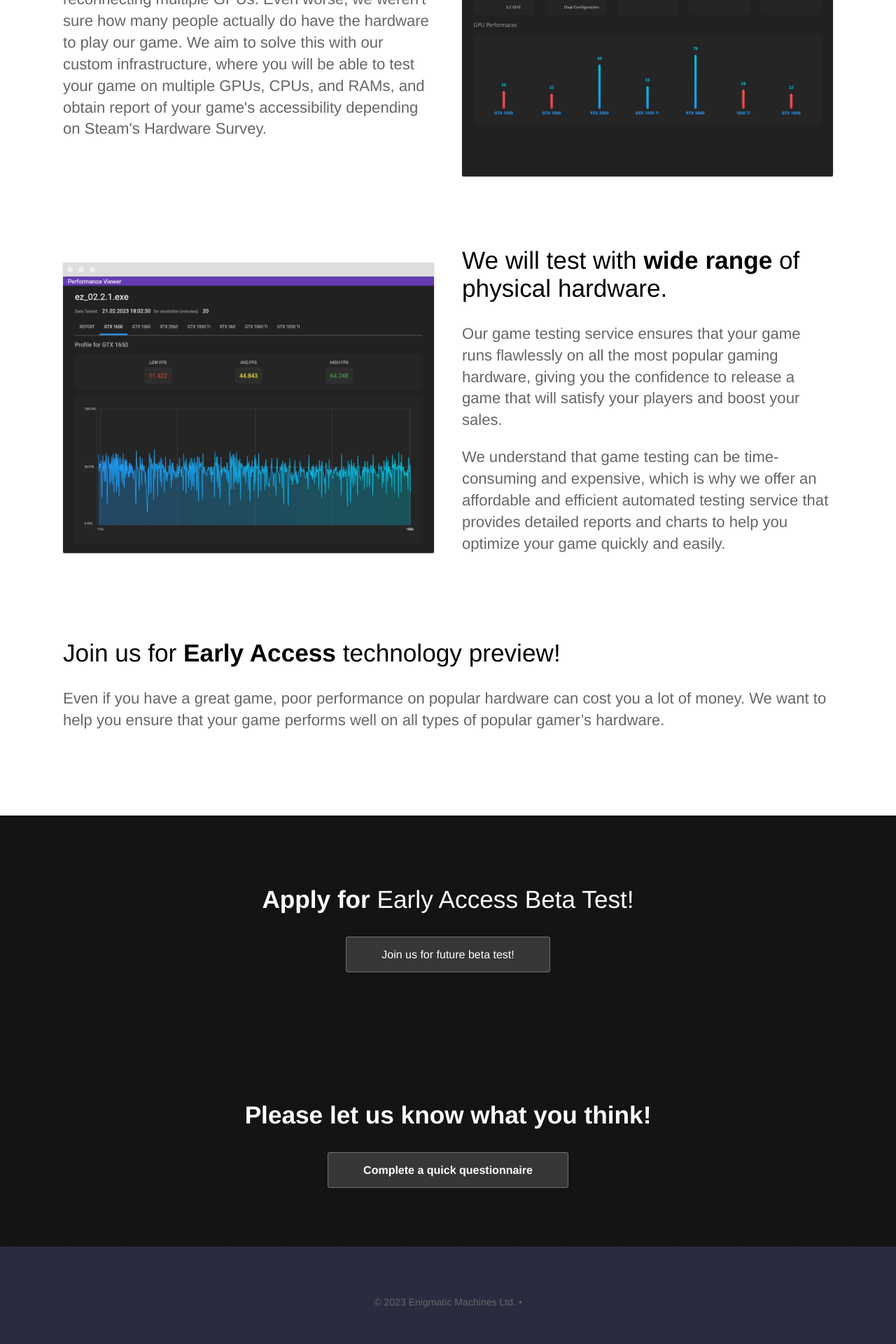
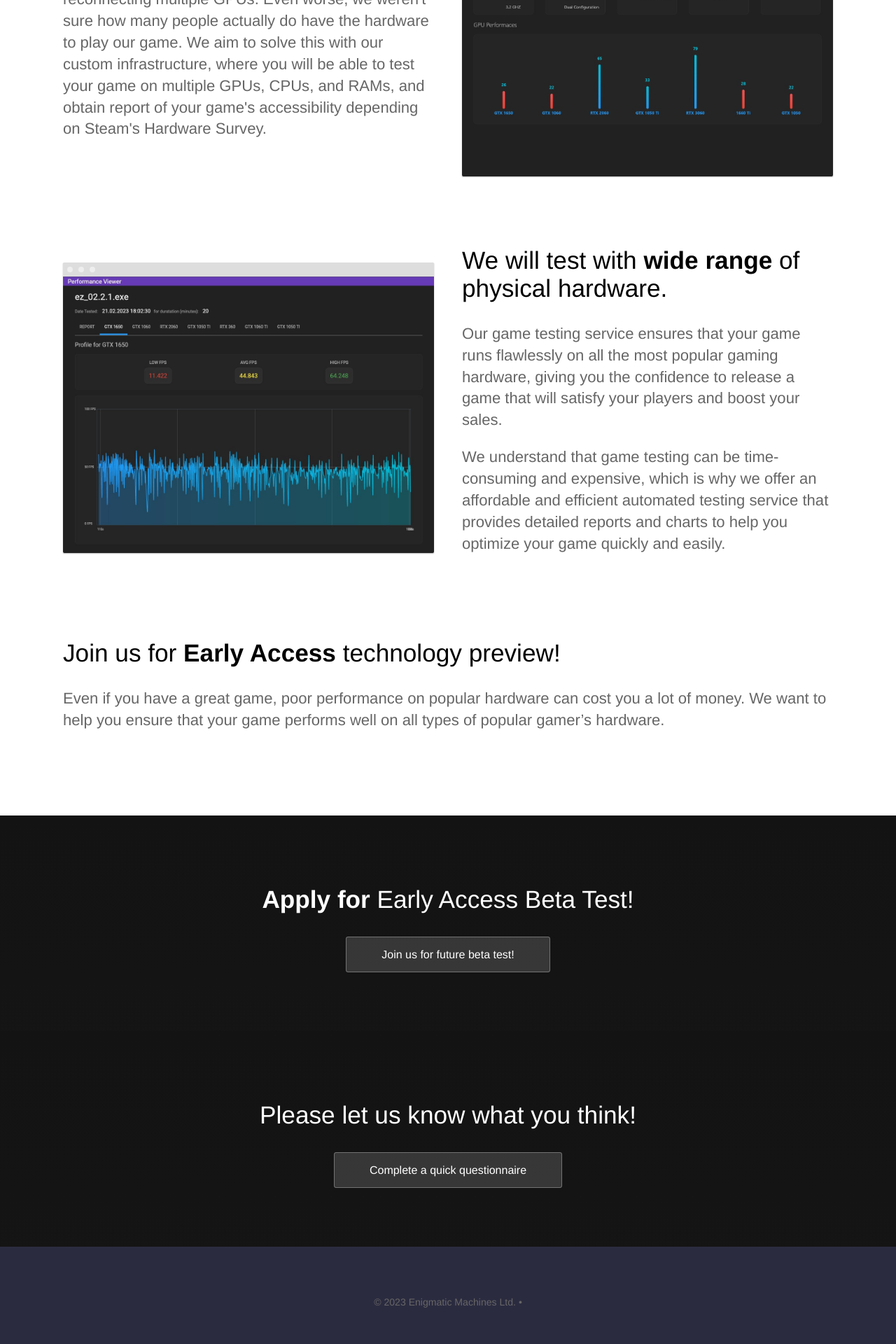
Before and after one commit to EnigmaticMachines/performace, a Jekyll site: the page built from index.html, in a window 1280 px wide. Shown: the part 875-2795 px from the top of the page at 70% size. Built offline with Jekyll 4.4.1, drawn with Linux system fonts in a browser that asks for light colours.

Commit message:
Updated index

```diff
--- a/index.html
+++ b/index.html
@@ -77,7 +77,7 @@ description: Welcome to cloud performance game testing.
 	</section>
 
 	<section class="bottom-cta">
-		<h2 class="editable"><strong>Please let us know what you think!</h2>
+		<h2 class="editable">Please let us know what you think!</h2>
 		<div class="button alt"><a href="https://docs.google.com/forms/d/1_cWTsAMjqY41hSDHlv1OPGAxE0ORu0SfkoK2mfaMk_4/prefill">Complete a quick questionnaire</a></div>
 	</section>
 </div>
```
